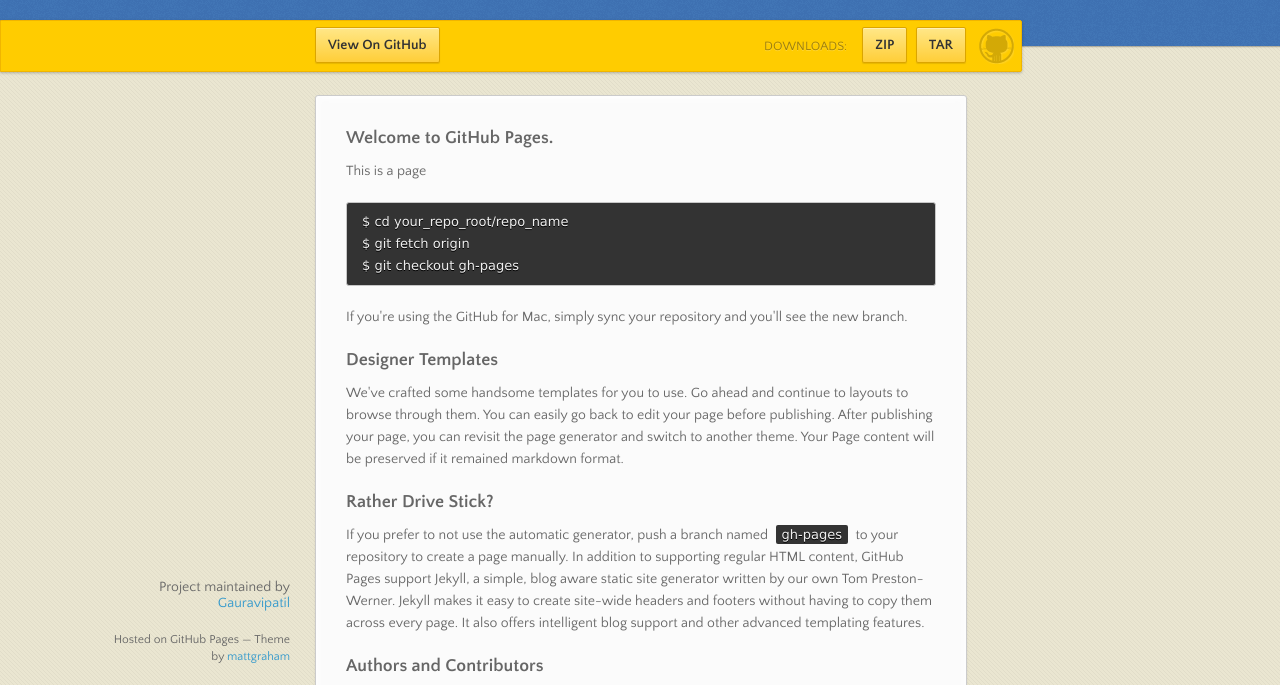
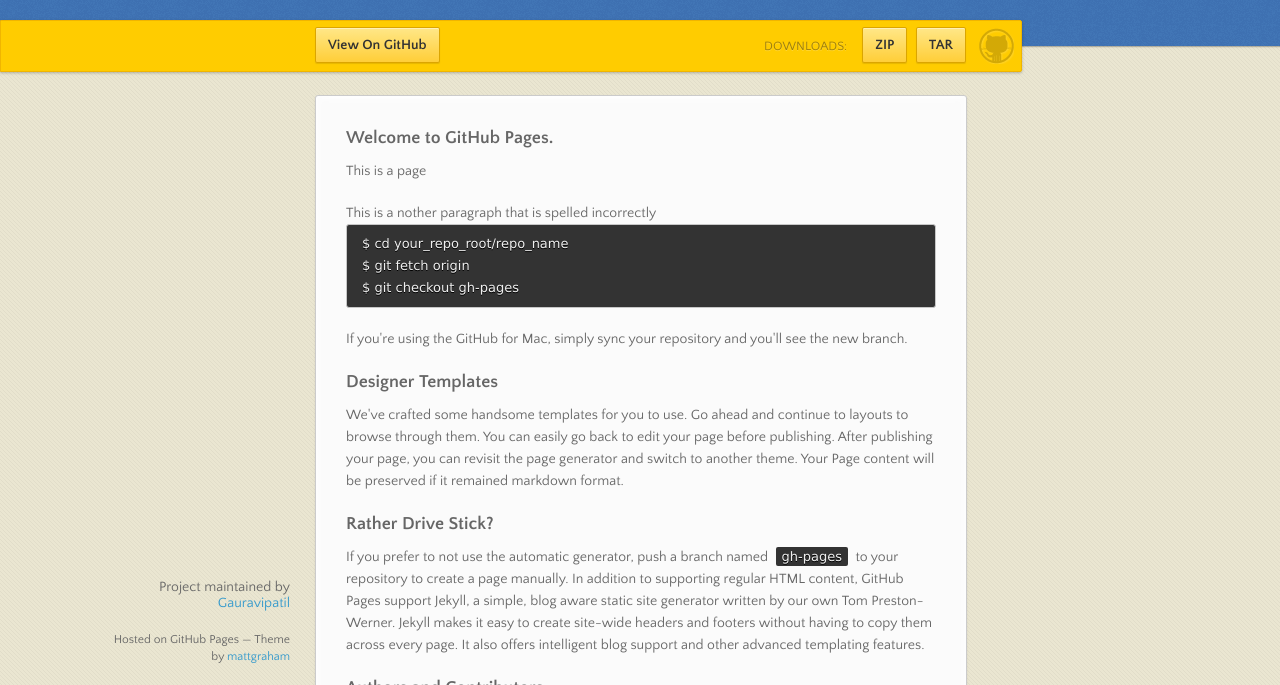
Before and after one commit to Gauravipatil/NYSCAP, a plain HTML site: page index.html in a window 1280 px wide. Shown: the part 95-780 px from the top of the page. Drawn offline with nearby package versions, Linux system fonts and the light colour scheme.

Commit message:
Update index.html

```diff
--- a/index.html
+++ b/index.html
@@ -43,7 +43,7 @@
 <a name="welcome-to-github-pages" class="anchor" href="#welcome-to-github-pages"><span class="octicon octicon-link"></span></a>Welcome to GitHub Pages.</h3>
 
 <p>This is a page </p>
-
+<p1>This is a nother paragraph that is spelled incorrectly</p1>
 <pre><code>$ cd your_repo_root/repo_name
 $ git fetch origin
 $ git checkout gh-pages
```
